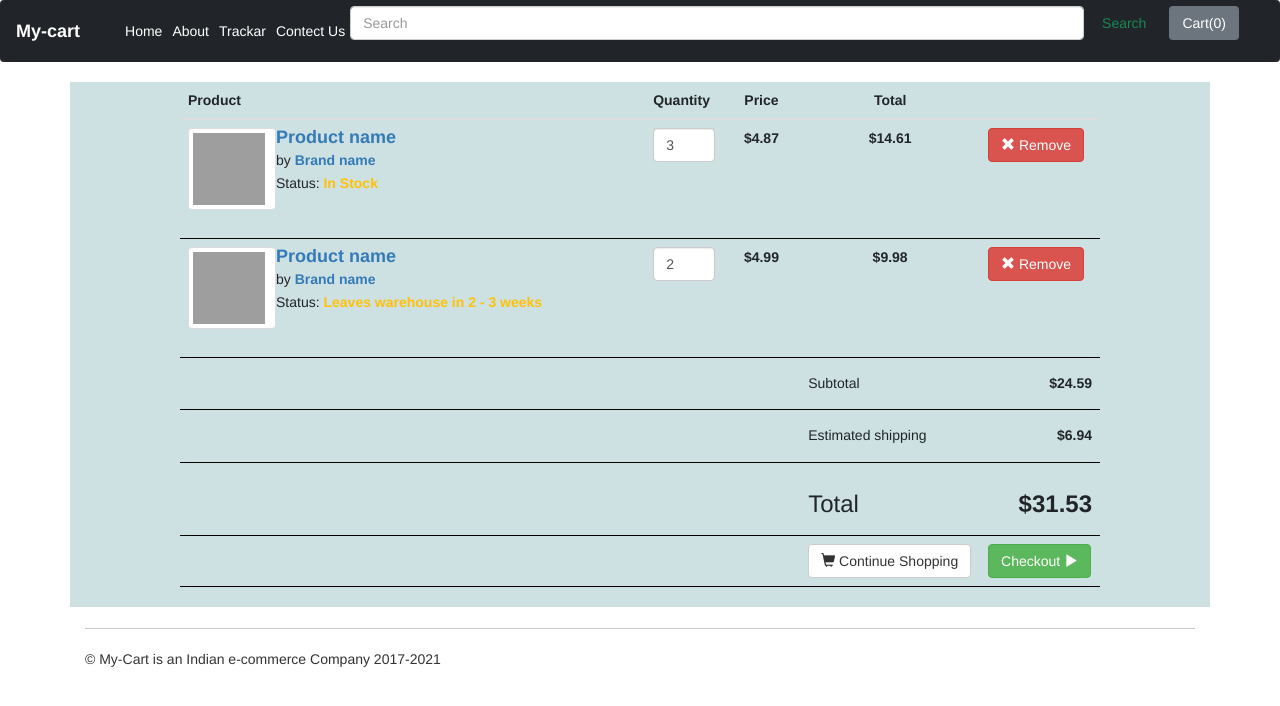
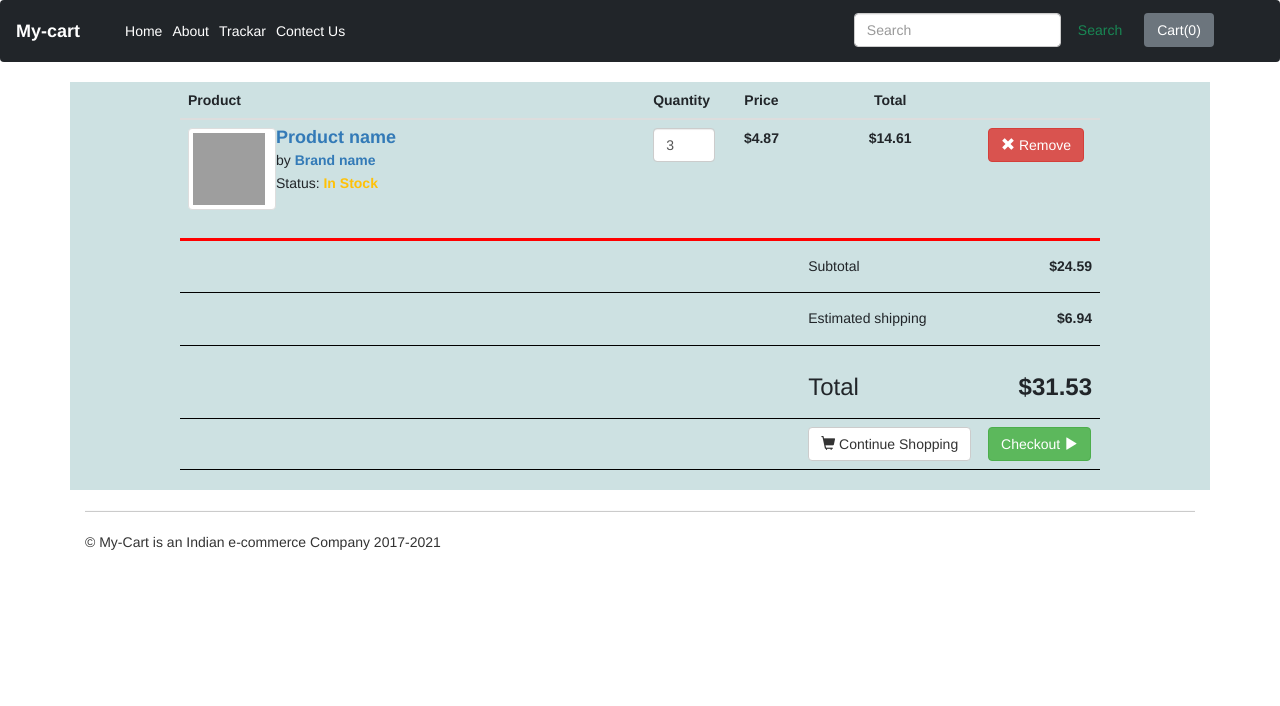
Before and after one commit to gouravpatel1611/my_cart, a Django app: page /shop/cart in a window 1280 px wide. Shown: the top 706 px of the page. Run offline with Django 3.2, Linux system fonts and the light colour scheme; some libraries are stand-ins or nearby versions; grey boxes are pictures that could not be loaded.

Commit message:
yaha tak cart ka desin bana hai sirf working banana baki hai

```diff
--- a/shop/templates/shop/besic.html
+++ b/shop/templates/shop/besic.html
@@ -54,7 +54,7 @@
 
         </ul>
         <form class="d-flex form">
-          <input class="form-control me-2" type="search" placeholder="Search" aria-label="Search">
+          <input id="my-input" class="form-control me-2" type="search" placeholder="Search" aria-label="Search">
           <button class="btn btn-outline-success" type="submit">Search</button>
           <!-- <button type="button" class="btn mx-3 btn-secondary" data-bs-toggle="tooltip" data-bs-placement="bottom" title="Tooltip on bottom">Cart(<span id="cart">0</span>)</button> -->
           <a href="/shop/cart"> <button type="button" class="btn btn-secondary mx-3">Cart(<span id="cart">0</span>) </button> </a>
--- a/shop/templates/shop/cart.html
+++ b/shop/templates/shop/cart.html
@@ -1,6 +1,5 @@
-
 {% extends 'shop/besic.html' %}
-{% block title%}  Your Cart{% endblock%}
+{% block title%} Your Cart{% endblock%}
 
 
 
@@ -8,22 +7,41 @@
 {% block css%}
 <link href="//netdna.bootstrapcdn.com/bootstrap/3.0.0/css/bootstrap.min.css" rel="stylesheet" id="bootstrap-css">
 <style>
-    .main-box{
+    .main-box {
         background-color: rgba(95, 158, 160, 0.308);
         /* cadetblue */
     }
+
     .media-heading a {
         /* color: white; */
         font-weight: bolder;
     }
-    tr{
+
+    tr {
         border-bottom: 1px solid black;
     }
-    .navbar-collapse.collapse {
+    .navbar-collapse.collapse{
         display: flex;
-    height: auto!important;
-    padding-bottom: 0;
-    overflow: visible!important;
+        justify-content: space-between;
+
+    }
+    .navbar-collapse.collapse .btn-outline-success{
+        border: 1px green;
+    }
+    .navbar-collapse.collapse form {
+        display: flex;
+        width: max-content;
+        margin-left: 65%;
+        margin-top: 7px;
+
+    }
+
+    #my-input {
+        width: auto;
+
+    }
+    .braker{
+        border-top: 3px solid red;
     }
 </style>
 
@@ -56,13 +74,16 @@
                     <tr>
                         <td class="col-sm-8 col-md-6">
                             <div class="media">
-                            <a class="thumbnail pull-left" href="#"> <img class="media-object" src="http://icons.iconarchive.com/icons/custom-icon-design/flatastic-2/72/product-icon.png" style="width: 72px; height: 72px;"> </a>
+                                <a class="thumbnail pull-left" href="#"> <img class="media-object"
+                                        src="http://icons.iconarchive.com/icons/custom-icon-design/flatastic-2/72/product-icon.png"
+                                        style="width: 72px; height: 72px;"> </a>
                                 <div class="media-body">
                                     <h4 class="media-heading"><a href="#">Product name</a></h4>
                                     <h5 class="media-heading"> by <a href="#">Brand name</a></h5>
                                     <span>Status: </span><span class="text-warning"><strong>In Stock</strong></span>
                                 </div>
-                        </div></td>
+                            </div>
+                        </td>
                         <td class="col-sm-1 col-md-1" style="text-align: center">
                             <input type="email" class="form-control" id="exampleInputEmail1" value="3">
                         </td>
@@ -71,48 +92,43 @@
                         <td class="col-sm-1 col-md-1">
                             <button type="button" class="btn btn-danger">
                                 <span class="glyphicon glyphicon-remove"></span> Remove
-                        </button></td>
+                            </button>
+                        </td>
                     </tr>
-                    <tr>
-                        <td class="col-md-6">
-                        <div class="media">
-                            <a class="thumbnail pull-left" href="#"> <img class="media-object" src="http://icons.iconarchive.com/icons/custom-icon-design/flatastic-2/72/product-icon.png" style="width: 72px; height: 72px;"> </a>
-                            <div class="media-body">
-                                <h4 class="media-heading"><a href="#">Product name</a></h4>
-                                <h5 class="media-heading"> by <a href="#">Brand name</a></h5>
-                                <span>Status: </span><span class="text-warning"><strong>Leaves warehouse in 2 - 3 weeks</strong></span>
-                            </div>
-                        </div></td>
-                        <td class="col-md-1" style="text-align: center">
-                        <input type="email" class="form-control" id="exampleInputEmail1" value="2">
+                    <span id="cart_item"></span>
+                    <!-- yaha par rate ka listin suru hota hai jisme price likha hai -->
+                    <tr class="braker" >
+                        <td>   </td>
+                        <td>   </td>
+                        <td>   </td>
+                        <td>
+                            <h5>Subtotal</h5>
                         </td>
-                        <td class="col-md-1 text-center"><strong>$4.99</strong></td>
-                        <td class="col-md-1 text-center"><strong>$9.98</strong></td>
-                        <td class="col-md-1">
-                        <button type="button" class="btn btn-danger">
-                            <span class="glyphicon glyphicon-remove"></span> Remove
-                        </button></td>
+                        <td class="text-right">
+                            <h5><strong>$24.59</strong></h5>
+                        </td>
                     </tr>
                     <tr>
                         <td>   </td>
                         <td>   </td>
                         <td>   </td>
-                        <td><h5>Subtotal</h5></td>
-                        <td class="text-right"><h5><strong>$24.59</strong></h5></td>
+                        <td>
+                            <h5>Estimated shipping</h5>
+                        </td>
+                        <td class="text-right">
+                            <h5><strong>$6.94</strong></h5>
+                        </td>
                     </tr>
                     <tr>
                         <td>   </td>
                         <td>   </td>
                         <td>   </td>
-                        <td><h5>Estimated shipping</h5></td>
-                        <td class="text-right"><h5><strong>$6.94</strong></h5></td>
-                    </tr>
-                    <tr>
-                        <td>   </td>
-                        <td>   </td>
-                        <td>   </td>
-                        <td><h3>Total</h3></td>
-                        <td class="text-right"><h3><strong>$31.53</strong></h3></td>
+                        <td>
+                            <h3>Total</h3>
+                        </td>
+                        <td class="text-right">
+                            <h3><strong>$31.53</strong></h3>
+                        </td>
                     </tr>
                     <tr>
                         <td>   </td>
@@ -121,12 +137,15 @@
                         <td>
                             <button type="button" class="btn btn-default">
                                 <span class="glyphicon glyphicon-shopping-cart"></span> Continue Shopping
-                        </button></td>
+                            </button>
+                        </td>
                         <td>
                             <button type="button" class="btn btn-success">
                                 Checkout <span class="glyphicon glyphicon-play"></span>
-                        </button></td>
+                            </button>
+                        </td>
                     </tr>
+                    <!-- price yaha par khatm hota hai  -->
                 </tbody>
             </table>
         </div>
```
Lines whose indentation alone changed are shown as unchanged.
